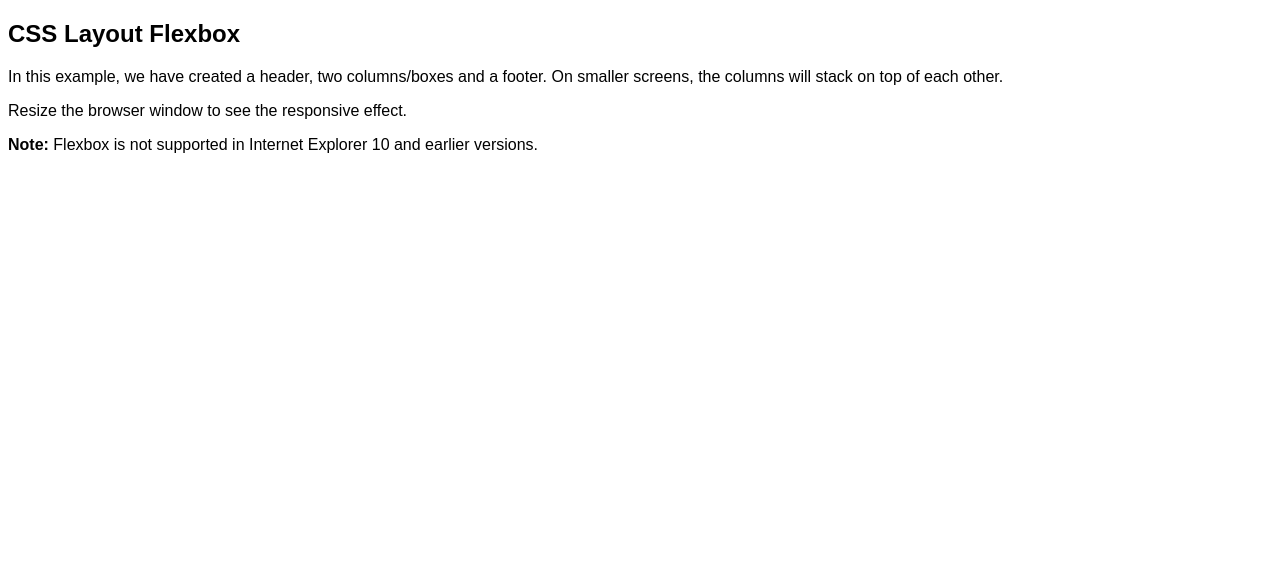
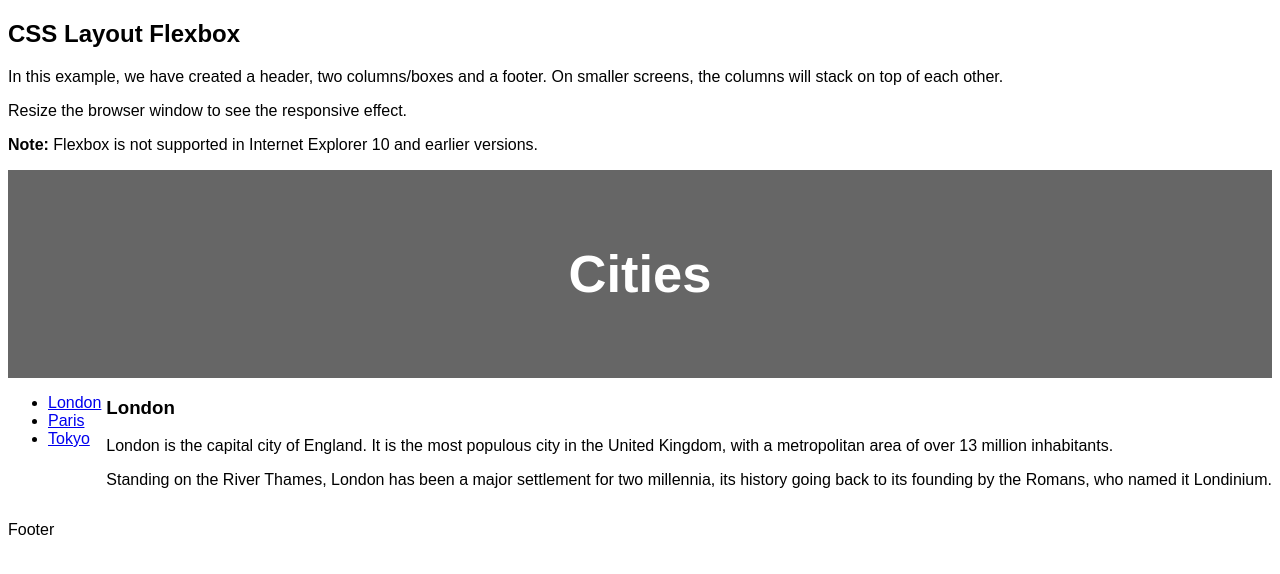
Before and after one commit to lailahgrant/lailahgrant.io.w3schoolsNext, a website: page index.html in a window 1280 px wide. Drawn offline with Linux system fonts and the light colour scheme.

Commit message:
adding css flex to it

```diff
--- a/index.html
+++ b/index.html
@@ -9,9 +9,28 @@
 * {
 box-sizing: border-box;
 }
-body{
-  font-family: Arial, Helvetica, sans-serif;
+body{  font-family: Arial, Helvetica, sans-serif;
 }
+/* Style the header */
+header {
+background-color: #666;
+padding: 30px;
+text-align: center;
+font-size: 35px;
+color: white;
+}
+/* Container for flexboxes */
+section {
+display: -webkit-flex;
+display: flex;
+}
+/* Style the navigation menu */
+nav{
+-webkit-flex:1;
+-ms-flex:1;
+
+}
+
 </style>
 
 </head>
@@ -24,6 +43,30 @@ body{
     <p>Resize the browser window to see the responsive effect.</p>
     <p><strong>Note:</strong> Flexbox is not supported in Internet Explorer 10 and earlier versions.</p>
 
+    <header>
+        <h2>Cities</h2>
+      </header>
+
+      <section>
+        <nav>
+          <ul>
+            <li><a href="#">London</a></li>
+            <li><a href="#">Paris</a></li>
+            <li><a href="#">Tokyo</a></li>
+          </ul>
+        </nav>
+
+        <article>
+          <h1>London</h1>
+          <p>London is the capital city of England. It is the most populous city in the  United Kingdom, with a metropolitan area of over 13 million inhabitants.</p>
+          <p>Standing on the River Thames, London has been a major settlement for two millennia, its history going back to its founding by the Romans, who named it Londinium.</p>
+        </article>
+      </section>
+
+      <footer>
+        <p>Footer</p>
+      </footer>
+
 </body>
 
 </html>
```
